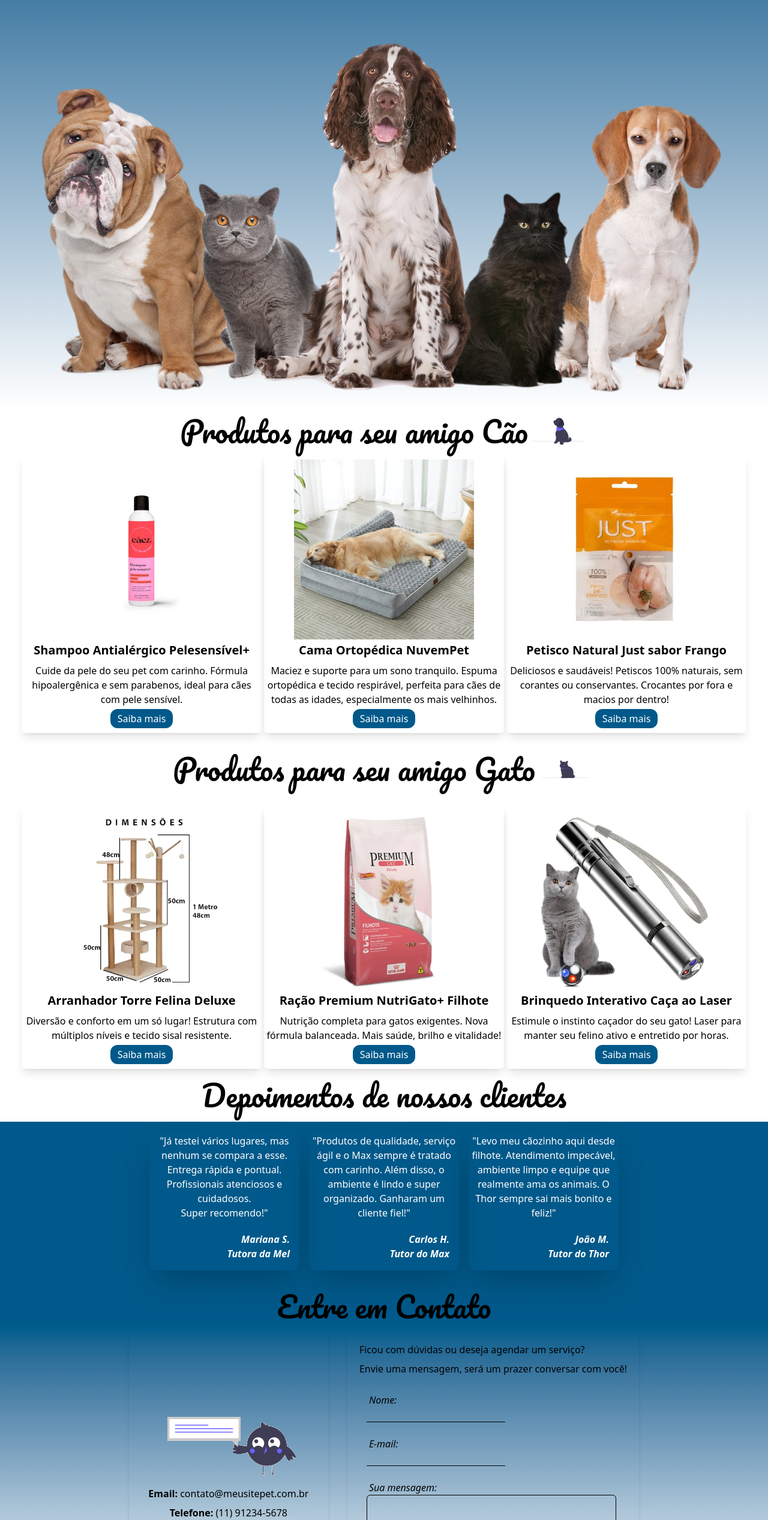
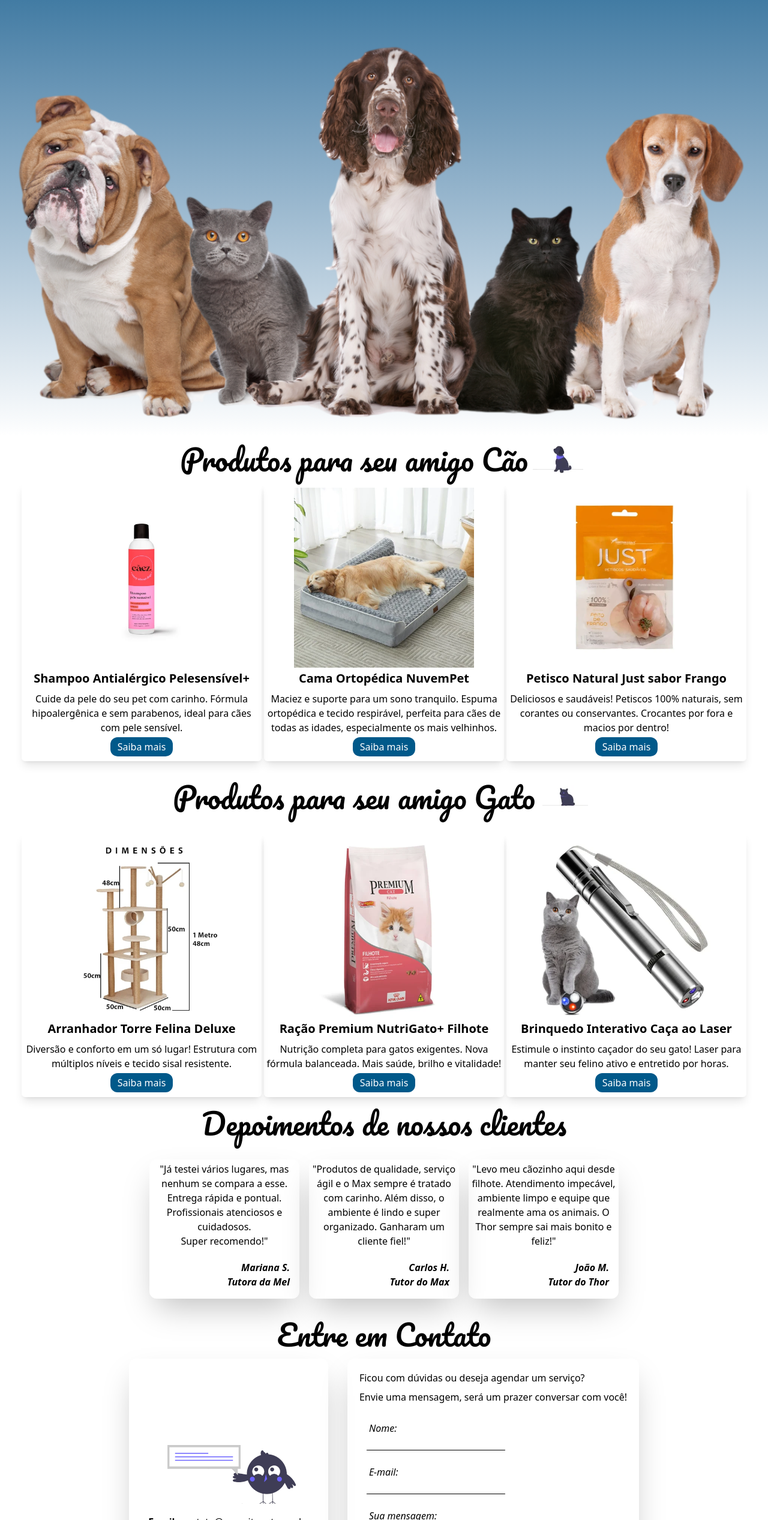
Before and after one commit to felipedev90/pet_and_style, a website: page index.html in a window 1280 px wide. Shown: the part 266-2800 px from the top of the page at 60% size. Drawn offline with Linux system fonts and the light colour scheme.

Commit message:
Commit
Ajuste de imagem no mobile

```diff
--- a/index.html
+++ b/index.html
@@ -32,7 +32,7 @@
       </div>
     </header>
     <section>
-      <div class="min-h-40 min-w-100 bg-linear-to-b from-sky-800 to-white">
+      <div class="w-full bg-linear-to-b from-sky-800 to-white">
         <div class="text-white flex items-center justify-center flex-col pt-6">
           <h2
             class="font-pacifico p-2 sm:p-2 md:p-4 lg:p-6 text-2xl sm:text-4xl md:text-5xl lg:text-6xl"
@@ -43,12 +43,12 @@
             é aqui!
           </p>
         </div>
-        <picture class="w-full max-w-[100%] flex justify-center">
-          <source media="(max-width: 640px)" src="images/hero_pets_900px.png" />
+        <picture class="flex justify-center w-full">
+
           <img
             src="images/hero_pets_1200px.png"
             alt="imagem_pets"
-            class="object-cover"
+            class="w-full object-cover"
           />
         </picture>
       </div>
@@ -265,48 +265,42 @@
         Depoimentos de nossos clientes
       </h2>
       <div
-        class="bg-sky-800 grid justify-center grid-cols-[minmax(30px,_250px)_minmax(30px,_250px)_minmax(30px,_250px)] gap-1 p-1 sm:gap-2 sm:p-2 md:gap-3 md:p-3 lg:gap-4 lg:p-4"
+        class="grid justify-center grid-cols-[minmax(30px,_250px)_minmax(30px,_250px)_minmax(30px,_250px)] gap-1 p-1 sm:gap-2 sm:p-2 md:gap-3 md:p-3 lg:gap-4 lg:p-4"
       >
         <div class="flex flex-col m-auto rounded-xl shadow-2xl">
-          <p
-            class="text-white text-center text-xs sm:text-xs md:text-sm lg:text-base p-1"
-          >
+          <p class="text-center text-xs sm:text-xs md:text-sm lg:text-base p-1">
             "Já testei vários lugares, mas nenhum se compara a esse. Entrega
             rápida e pontual. Profissionais atenciosos e cuidadosos. <br />Super
             recomendo!"
           </p>
           <p
-            class="text-white font-bold italic text-end text-xs sm:text-xs md:text-sm lg:text-base p-4"
+            class="font-bold italic text-end text-xs sm:text-xs md:text-sm lg:text-base p-4"
           >
             Mariana S. <br />
             Tutora da Mel
           </p>
         </div>
         <div class="flex flex-col m-auto rounded-xl shadow-2xl">
-          <p
-            class="text-white text-center text-xs sm:text-xs md:text-sm lg:text-base p-1"
-          >
+          <p class="text-center text-xs sm:text-xs md:text-sm lg:text-base p-1">
             "Produtos de qualidade, serviço ágil e o Max sempre é tratado com
             carinho. Além disso, o ambiente é lindo e super organizado. Ganharam
             um cliente fiel!"
           </p>
           <p
-            class="text-white font-bold italic text-end text-xs sm:text-xs md:text-sm lg:text-base p-4"
+            class="font-bold italic text-end text-xs sm:text-xs md:text-sm lg:text-base p-4"
           >
             Carlos H. <br />
             Tutor do Max
           </p>
         </div>
         <div class="flex flex-col m-auto rounded-xl shadow-2xl">
-          <p
-            class="text-white text-center text-xs sm:text-xs md:text-sm lg:text-base p-1"
-          >
+          <p class="text-center text-xs sm:text-xs md:text-sm lg:text-base p-1">
             "Levo meu cãozinho aqui desde filhote. Atendimento impecável,
             ambiente limpo e equipe que realmente ama os animais. O Thor sempre
             sai mais bonito e feliz!"
           </p>
           <p
-            class="text-white font-bold italic text-end text-xs sm:text-xs md:text-sm lg:text-base p-4"
+            class="font-bold italic text-end text-xs sm:text-xs md:text-sm lg:text-base p-4"
           >
             João M.
             <br />Tutor do Thor
@@ -317,15 +311,13 @@
 
     <section id="contato">
       <h2
-        class="bg-sky-800 font-pacifico text-center text-2xl sm:text-3xl md:text-4xl lg:text-5xl pt-5"
+        class="font-pacifico text-center text-2xl sm:text-3xl md:text-4xl lg:text-5xl pt-5"
       >
         Entre em Contato
       </h2>
-      <div
-        class="bg-linear-to-b from-sky-800 to-white flex flex-col lg:flex-row justify-center"
-      >
+      <div class="flex flex-col lg:flex-row justify-center">
         <div
-          class="flex flex-col sm:flex sm:flex-row lg:flex lg:flex-col justify-center items-center rounded-xl shadow-md p-4 m-4"
+          class="bg-white flex flex-col sm:flex sm:flex-row lg:flex lg:flex-col justify-center items-center rounded-xl shadow-2xl p-4 m-4"
         >
           <picture>
             <source
@@ -349,7 +341,7 @@
         </div>
 
         <div
-          class="flex flex-col justify-center items-center lg:items-start rounded-xl shadow-md p-4 m-4"
+          class="flex flex-col justify-center items-center lg:items-start rounded-xl shadow-2xl p-4 m-4"
         >
           <p class="text-center text-xs sm:text-xs md:text-sm lg:text-base p-1">
             Ficou com dúvidas ou deseja agendar um serviço?
@@ -405,7 +397,7 @@
 
     <footer>
       <div
-        class="bg-sky-800 flex flex-row justify-center items-center gap-5 p-3"
+        class="bg-sky-900 flex flex-row justify-center items-center gap-5 p-3"
       >
         <div
           class="text-white flex flex-col items-center justify-center text-center p-4"
@@ -429,7 +421,7 @@
         </div>
       </div>
       <p
-        class="bg-sky-800 text-white text-center text-xs sm:text-xs md:text-sm lg:text-base p-1"
+        class="bg-sky-900 text-white text-center text-xs sm:text-xs md:text-sm lg:text-base p-1"
       >
         © 2025 Pet Style. Todos os direitos reservados.
       </p>
```
Also changed, not shown: src/output.css.
